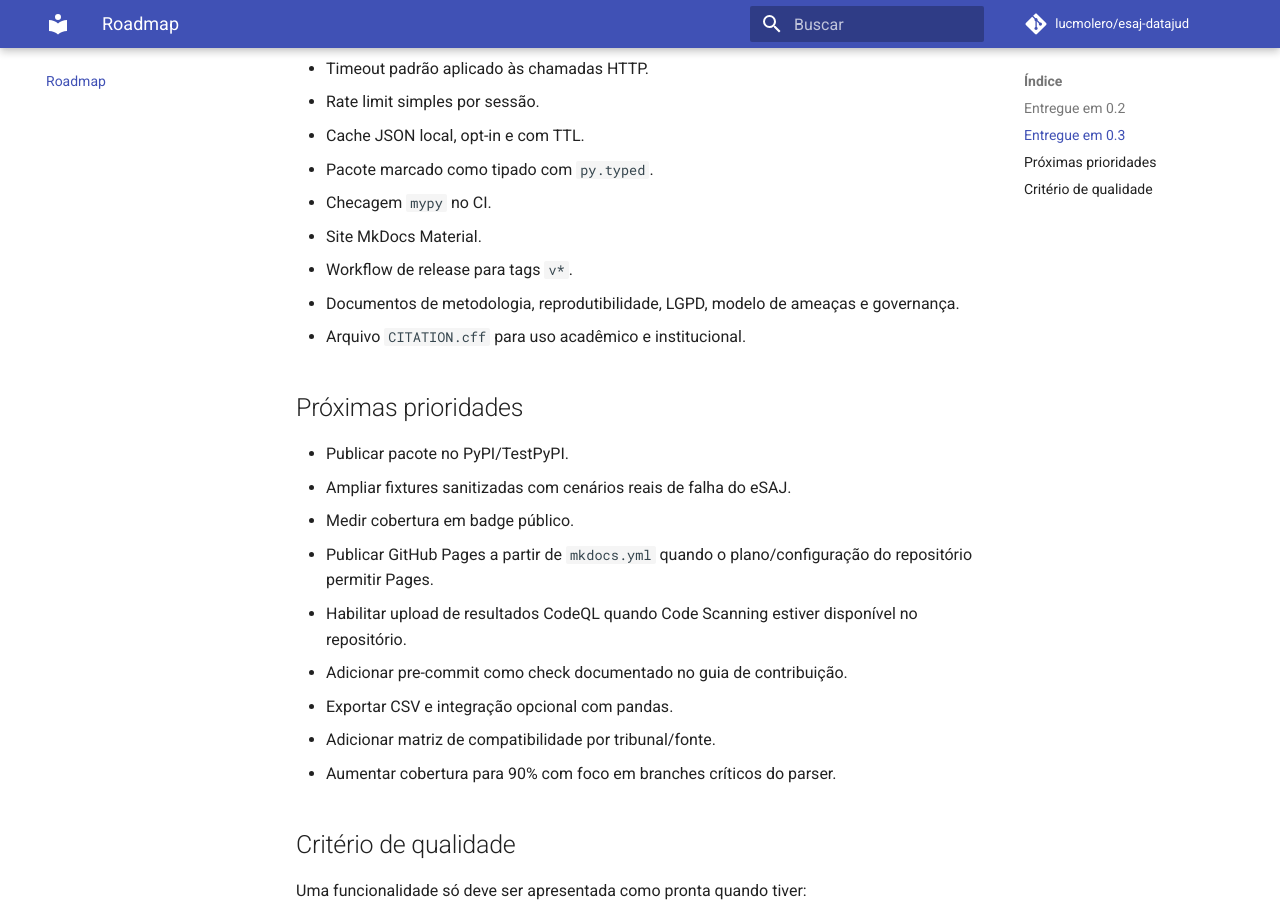
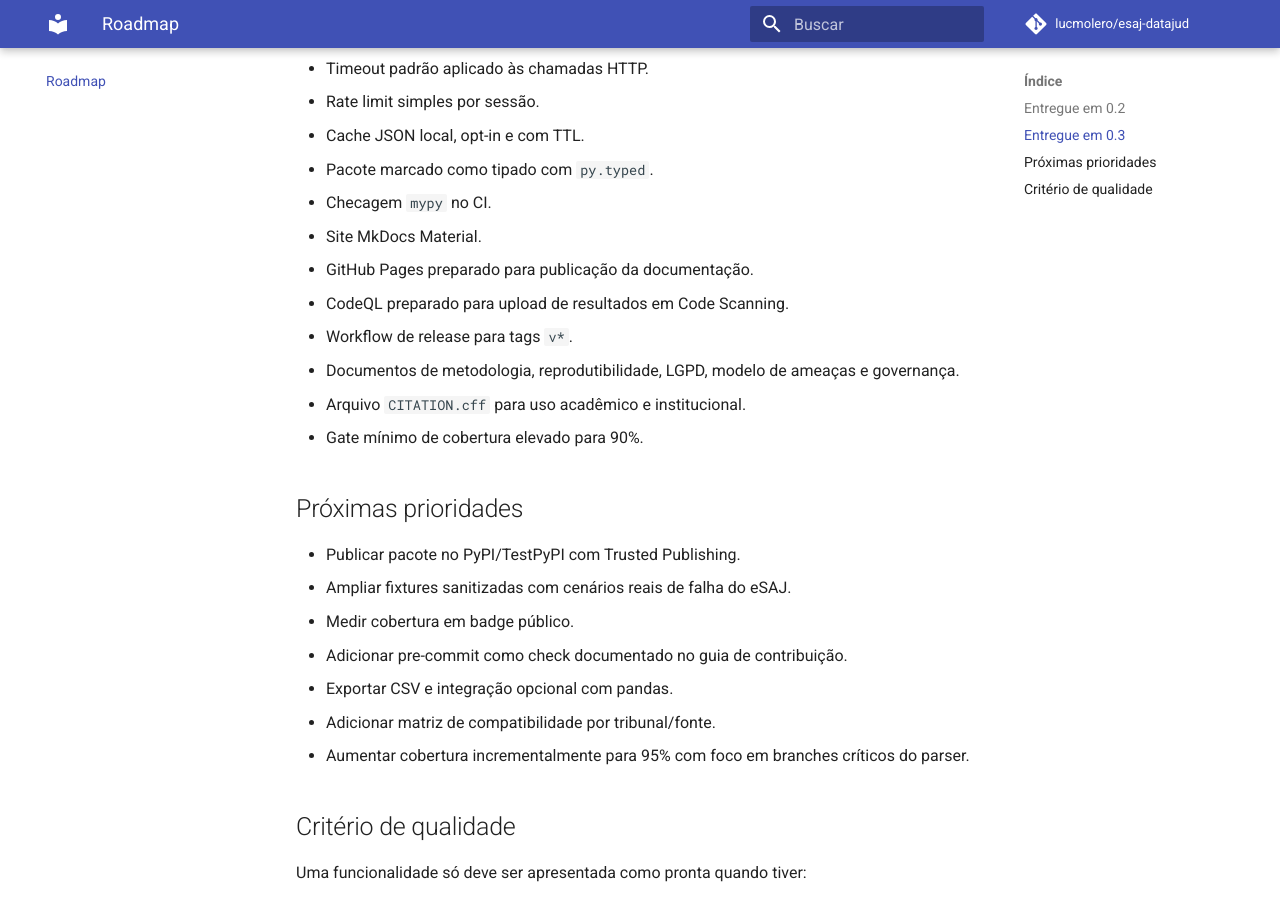
Before and after one commit to lucmolero/esaj-datajud, an MkDocs documentation site: the page built from docs/roadmap.md, in a window 1280 px wide and 900 px high, scrolled down 733 px. Built offline with MkDocs 1.6.1 and Material for MkDocs 9.7.7, drawn with Linux system fonts in a browser that asks for light colours; comment, search, counter and statistics services are not loaded.

```diff
--- a/docs/roadmap.md
+++ b/docs/roadmap.md
@@ -23,21 +23,22 @@ Este roadmap organiza a evolução do projeto em entregas pequenas, verificávei
 - Pacote marcado como tipado com `py.typed`.
 - Checagem `mypy` no CI.
 - Site MkDocs Material.
+- GitHub Pages preparado para publicação da documentação.
+- CodeQL preparado para upload de resultados em Code Scanning.
 - Workflow de release para tags `v*`.
 - Documentos de metodologia, reprodutibilidade, LGPD, modelo de ameaças e governança.
 - Arquivo `CITATION.cff` para uso acadêmico e institucional.
+- Gate mínimo de cobertura elevado para 90%.
 
 ## Próximas prioridades
 
-- Publicar pacote no PyPI/TestPyPI.
+- Publicar pacote no PyPI/TestPyPI com Trusted Publishing.
 - Ampliar fixtures sanitizadas com cenários reais de falha do eSAJ.
 - Medir cobertura em badge público.
-- Publicar GitHub Pages a partir de `mkdocs.yml` quando o plano/configuração do repositório permitir Pages.
-- Habilitar upload de resultados CodeQL quando Code Scanning estiver disponível no repositório.
 - Adicionar pre-commit como check documentado no guia de contribuição.
 - Exportar CSV e integração opcional com pandas.
 - Adicionar matriz de compatibilidade por tribunal/fonte.
-- Aumentar cobertura para 90% com foco em branches críticos do parser.
+- Aumentar cobertura incrementalmente para 95% com foco em branches críticos do parser.
 
 ## Critério de qualidade
 
--- a/mkdocs.yml
+++ b/mkdocs.yml
@@ -35,6 +35,7 @@ nav:
   - Uso Responsável: uso-responsavel.md
   - Governança: governanca.md
   - Release Notes:
+      - v0.3.3: release-notes-v0.3.3.md
       - v0.3.2: release-notes-v0.3.2.md
       - v0.3.1: release-notes-v0.3.1.md
   - Roadmap: roadmap.md
--- a/pyproject.toml
+++ b/pyproject.toml
@@ -4,7 +4,7 @@ build-backend = "setuptools.build_meta"
 
 [project]
 name = "esaj-datajud"
-version = "0.3.2"
+version = "0.3.3"
 description = "Biblioteca Python para extração e consulta de processos eSAJ/TJSP e DJEN/DataJud."
 readme = "README.md"
 requires-python = ">=3.10"
--- a/src/esaj_datajud/version.py
+++ b/src/esaj_datajud/version.py
@@ -1 +1 @@
-__version__ = "0.3.2"
+__version__ = "0.3.3"
```
Also changed, not shown: CHANGELOG.md (+9 -0 lines), docs/release-notes-v0.3.3.md (added, +21 -0 lines), 3 other files.
